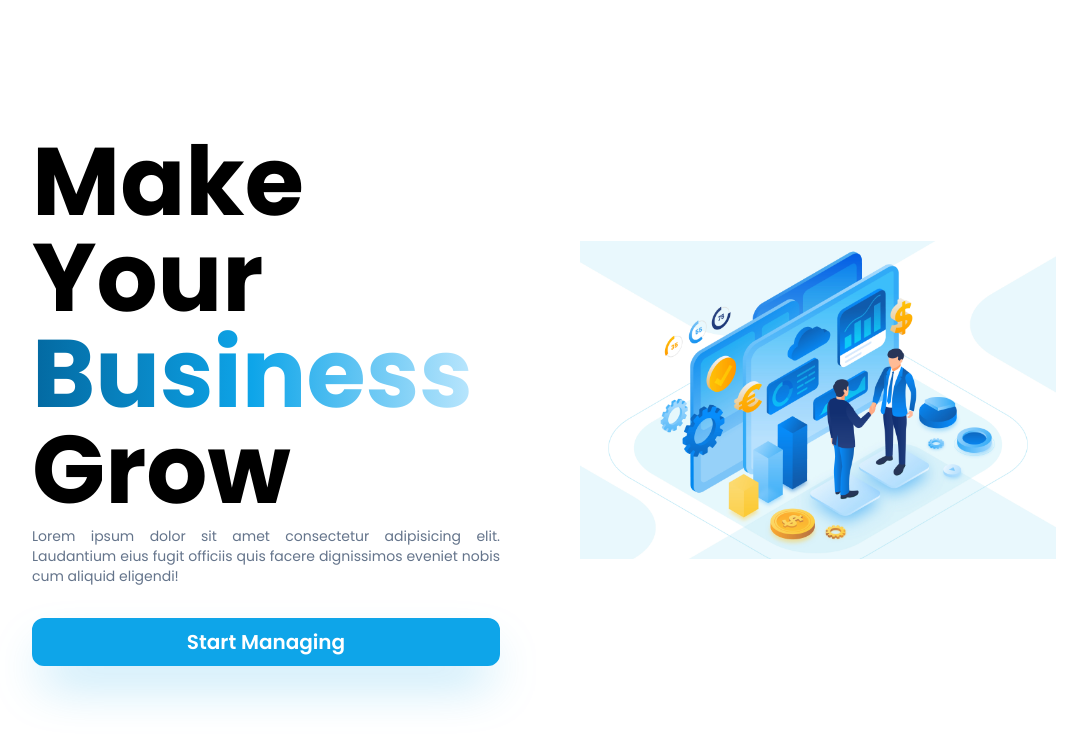
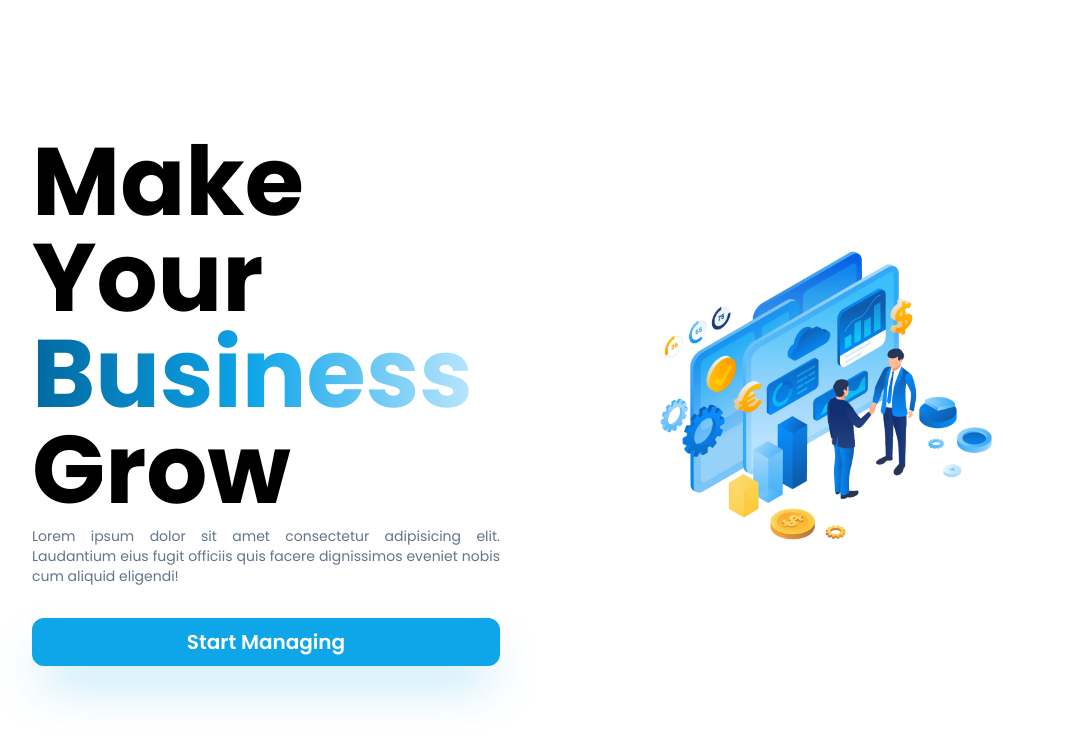
Before and after one commit to sajjad-khedmati/simpleCRM, a Next.js app: page / in a window 1280 px wide. Shown: the top 744 px of the page, without its empty margins (96-1183 px from the left). Built offline with nearby package versions, Linux system fonts and the light colour scheme.

Commit message:
change mainPage image

```diff
--- a/components/templates/LandingPage.jsx
+++ b/components/templates/LandingPage.jsx
@@ -8,10 +8,10 @@ export default function LandingPage() {
 			<div className="w-full h-max lg:order-2">
 				<Image
 					className="w-full h-auto"
-					src="/assets/landingImage.jpg"
+					src="/assets/landingImage.png"
 					alt="landing image"
-					width={1000}
-					height={900}
+					width={1200}
+					height={1000}
 				/>
 			</div>
 			{/* left side */}
--- /dev/null
+++ b/pages/main/index.js
@@ -0,0 +1,7 @@
+export default function Index() {
+	return (
+		<>
+			<h2>Main Page</h2>
+		</>
+	);
+}
```
Also changed, not shown: public/assets/landingImage.png (added).
